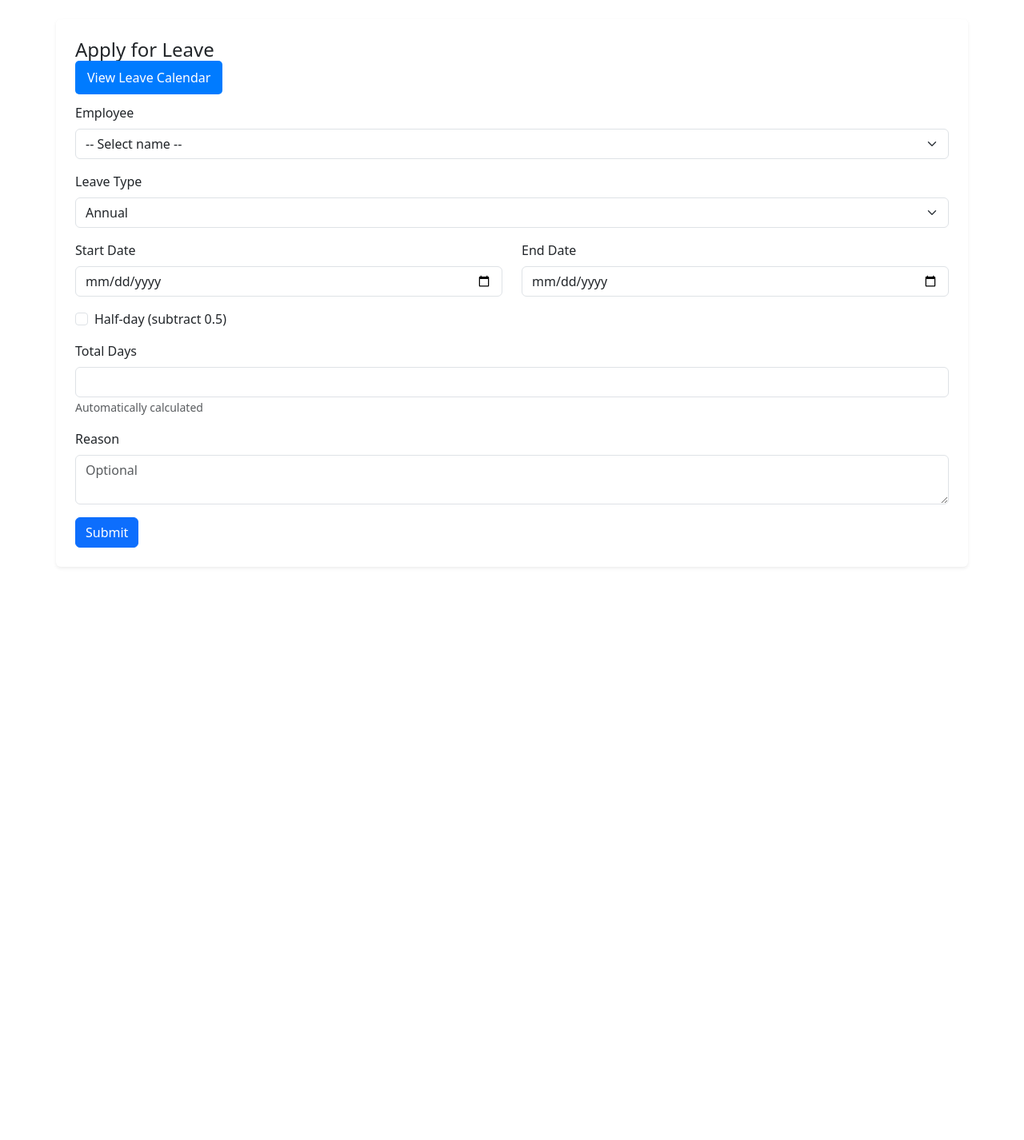
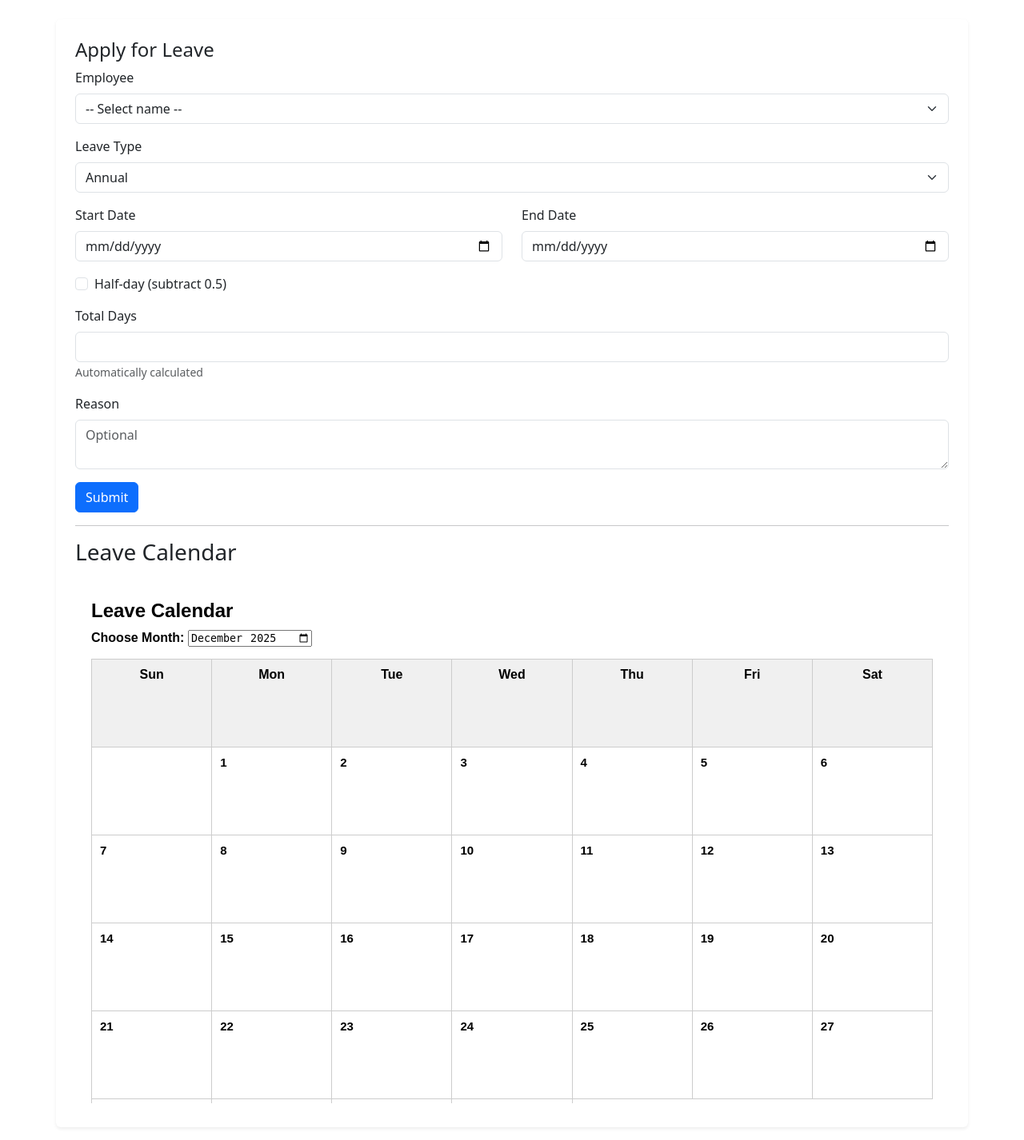
Before and after one commit to jesstanblues-ops/Leave-app3, a Flask app: page /apply in a window 1280 px wide. Shown: the part 72-1498 px from the top of the page at 80% size. Before the commit the page ends 782 px from the top, so only its background shows below. Run offline with Flask 3, Linux system fonts and the light colour scheme; data that the repository does not hold is empty; parts of the project's set-up code (start-up, migrations or seed data) failed here and were passed over; some libraries are stand-ins or nearby versions.

Commit message:
Update apply_leave.html

```diff
--- a/templates/apply_leave.html
+++ b/templates/apply_leave.html
@@ -2,14 +2,6 @@
 {% block content %}
 
 <h4>Apply for Leave</h4>
-
-<div style="margin-bottom: 20px;">
-    <a href="/calendar_view"
-       style="background:#007bff; color:white; padding:10px 15px;
-              text-decoration:none; border-radius:5px;">
-        View Leave Calendar
-    </a>
-</div>
 
 <form method="post" id="applyForm">
 
@@ -73,6 +65,22 @@
   <button class="btn btn-primary">Submit</button>
 </form>
 
+<!-- =============================== -->
+<!--      EMBEDDED LEAVE CALENDAR    -->
+<!-- =============================== -->
+
+<hr>
+<h3>Leave Calendar</h3>
+
+<iframe
+    src="/calendar_view"
+    style="width:100%; height:650px; border:none; margin-top:15px;">
+</iframe>
+
+<!-- =============================== -->
+<!--         END CALENDAR           -->
+<!-- =============================== -->
+
 <script>
 function fetchBalance(name) {
   if (!name) {
@@ -99,13 +107,11 @@ function calcDays() {
 
   let days = (ed - sd) / (1000 * 60 * 60 * 24) + 1;
 
-  // invalid date
   if (isNaN(days) || days < 0) {
     document.getElementById("daysInput").value = "";
     return;
   }
 
-  // Half day
   if (document.getElementById("halfDay").checked) {
     days -= 0.5;
   }
@@ -114,7 +120,6 @@ function calcDays() {
 
   let bal = parseFloat(document.getElementById("balVal").innerText || 0);
 
-  // Warning if more than balance
   let existingWarn = document.getElementById("warn");
   if (days > bal) {
     if (!existingWarn) {
@@ -129,7 +134,6 @@ function calcDays() {
   }
 }
 
-// Event listeners
 document.getElementById("employeeSelect").addEventListener("change", function() {
   fetchBalance(this.value);
 });
```
